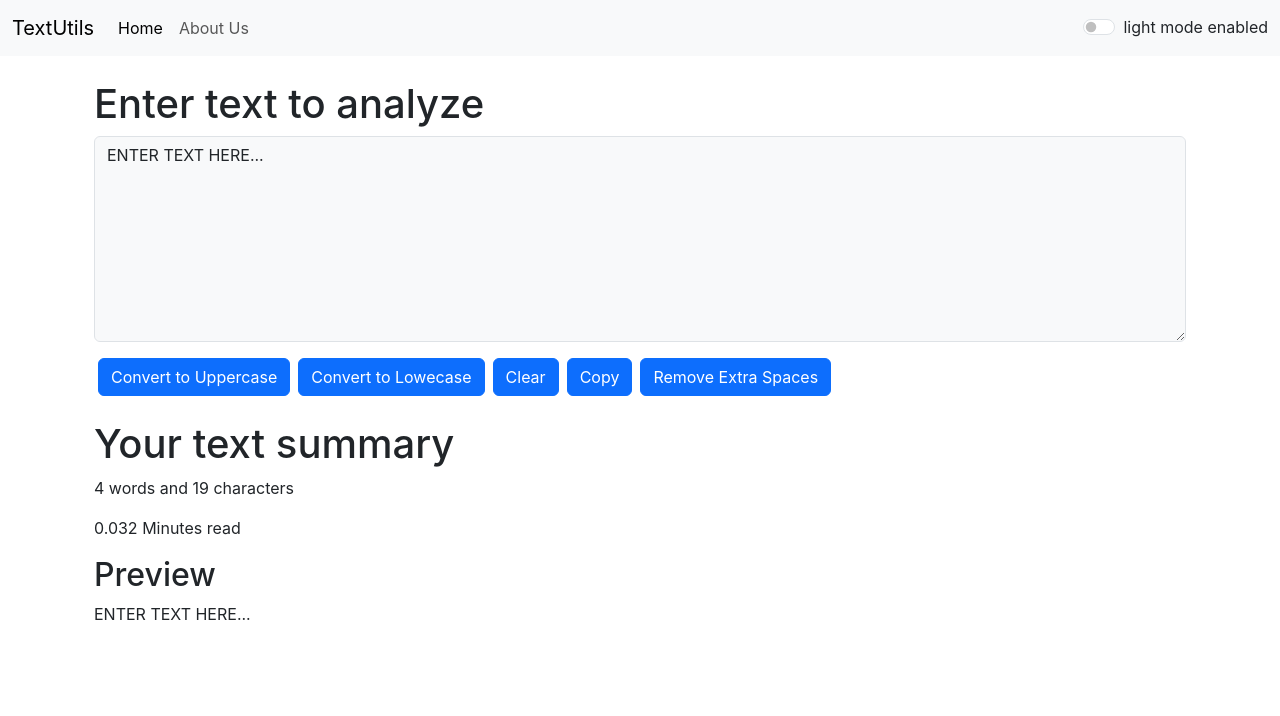
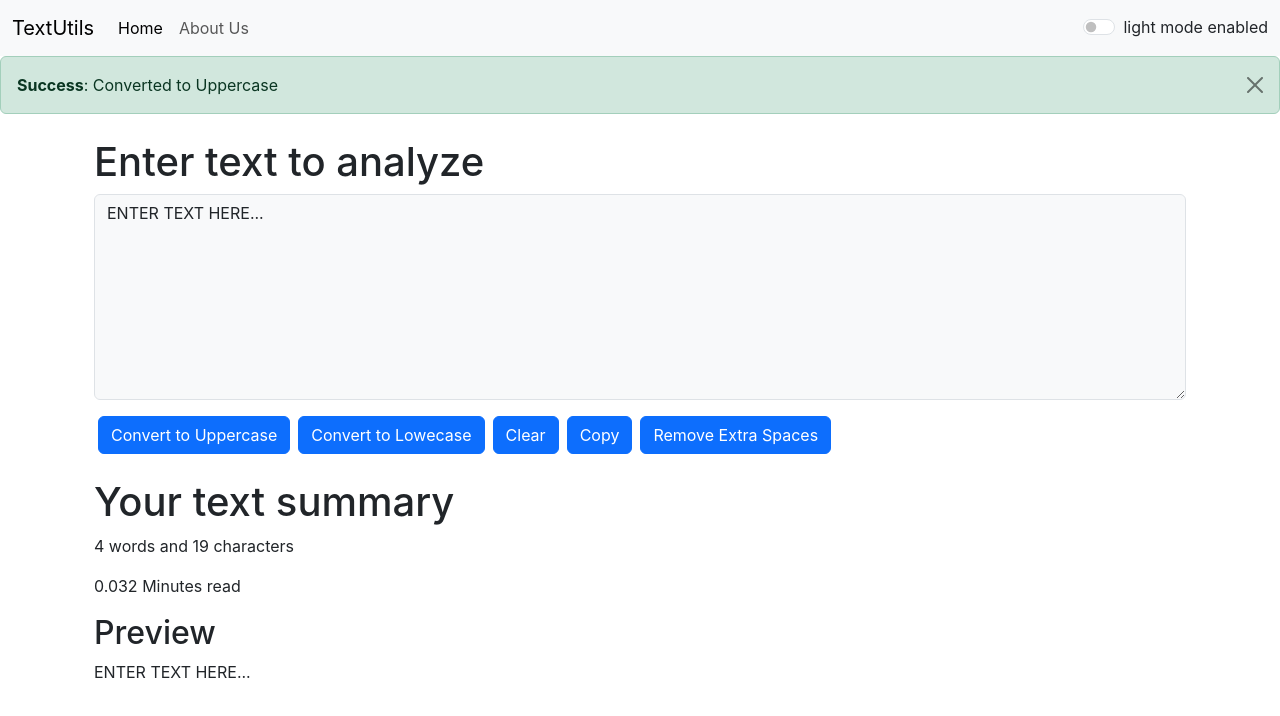
Before and after one commit to abhidjango-py/reactnew, a React (Create React App) app: page / in a window 1280 px wide. Both pictures are taken after a click on the button "Convert to Uppercase". Shown: the top 716 px of the page. Built offline with nearby package versions, Linux system fonts and the light colour scheme.

Commit message:
alert added

```diff
--- a/src/App.js
+++ b/src/App.js
@@ -1,21 +1,33 @@
-import logo from "./logo.svg";
+// import logo from "./logo.svg";
 import "./App.css";
 import NavBar from "./components/NavBar";
 import TextForm from "./components/TextForm";
 import React, { useState } from "react";
-import About from "./components/About";
+// import About from "./components/About";
+import Alert from "./components/Alert";
 
 function App() {
   const [mode, setMode] = useState("light");
+  const [alert, setAlert] = useState(null);
+
+  const showAlert = (message, type) => {
+    setAlert({
+      msg: message,
+      type: type,
+    });
+  };
+
   const toggleMode = () => {
     if (mode === "light") {
       setMode("dark");
       document.body.style.backgroundColor = "black";
       document.body.style.color = "white";
+      showAlert("Dark Mode has been enabled", "success");
     } else {
       setMode("light");
       document.body.style.backgroundColor = "white";
       document.body.style.color = "black";
+      showAlert("Light Mode has been enabled", "success");
     }
   };
   return (
@@ -26,8 +38,15 @@ function App() {
         mode={mode}
         toggleMode={toggleMode}
       />
+
+      <Alert alert={alert} />
+
       <div className="container">
-        <TextForm heading="Enter text to analyze" mode={mode} />
+        <TextForm
+          showAlert={showAlert}
+          heading="Enter text to analyze"
+          mode={mode}
+        />
         {/* <About /> */}
       </div>
     </>
--- /dev/null
+++ b/src/components/Alert.js
@@ -0,0 +1,26 @@
+import React from "react";
+
+export default function Alert(props) {
+  const capitalize = (word) => {
+    const lower = word.toLowerCase();
+    return lower.charAt(0).toUpperCase() + lower.slice(1);
+  };
+  return (
+    props.alert && (
+      <div>
+        <div
+          className={`alert alert-${props.alert.type} alert-dismissible fade show`}
+          role="alert"
+        >
+          <strong>{capitalize(props.alert.type)}</strong>: {props.alert.msg}
+          <button
+            type="button"
+            className="btn-close"
+            data-bs-dismiss="alert"
+            aria-label="Close"
+          ></button>
+        </div>
+      </div>
+    )
+  );
+}
--- a/src/components/NavBar.js
+++ b/src/components/NavBar.js
@@ -4,7 +4,7 @@ export default function NavBar(props) {
   return (
     <div>
       <nav
-        className="navbar navbar-expand-lg bg-body-tertiary mb-4"
+        className="navbar navbar-expand-lg bg-body-tertiary"
         data-bs-theme={props.mode}
       >
         <div className="container-fluid">
--- a/src/components/TextForm.js
+++ b/src/components/TextForm.js
@@ -1,33 +1,38 @@
 import React, { useState } from "react";
-import PropTypes from "prop-types";
+// import PropTypes from "prop-types";
 export default function TextForm(props) {
   const handleExtraSpaces = () => {
     let newText = text.split(/[ ]+/); //regex => agar ek ya ek se zada spaces hongi toh usko split krke array bana lega
     setText(newText.join(" "));
+    props.showAlert("Removed Extra Spaces", "success");
   };
   const handleCopy = () => {
     let text = document.getElementById("myBox");
     text.select(); //used to select whole text
     navigator.clipboard.writeText(text.value); //goes to clipboard and write text value
+    props.showAlert("Text Copied", "success");
   };
   const handleUpClick = () => {
-    console.log("Uppercase was clicked" + text);
+    // console.log("Uppercase was clicked" + text);
     let newText = text.toUpperCase();
     setText(newText);
+    props.showAlert("Converted to Uppercase", "success");
   };
   const handleLoClick = () => {
-    console.log("Lowercase was clicked" + text);
+    // console.log("Lowercase was clicked" + text);
     let newText = text.toLowerCase();
     setText(newText);
+    props.showAlert("Converted to Lowercase", "success");
   };
   const handleOnChange = (event) => {
-    console.log("onchange");
+    // console.log("onchange");
     setText(event.target.value); //sets value or key you press
   };
   const handleClClick = (event) => {
-    console.log("Clear was clicked" + text);
+    // console.log("Clear was clicked" + text);
     let newText = "";
     setText(newText);
+    props.showAlert("Text Cleared", "success");
   };
   const [text, setText] = useState("Enter text here... ");
   return (
```
